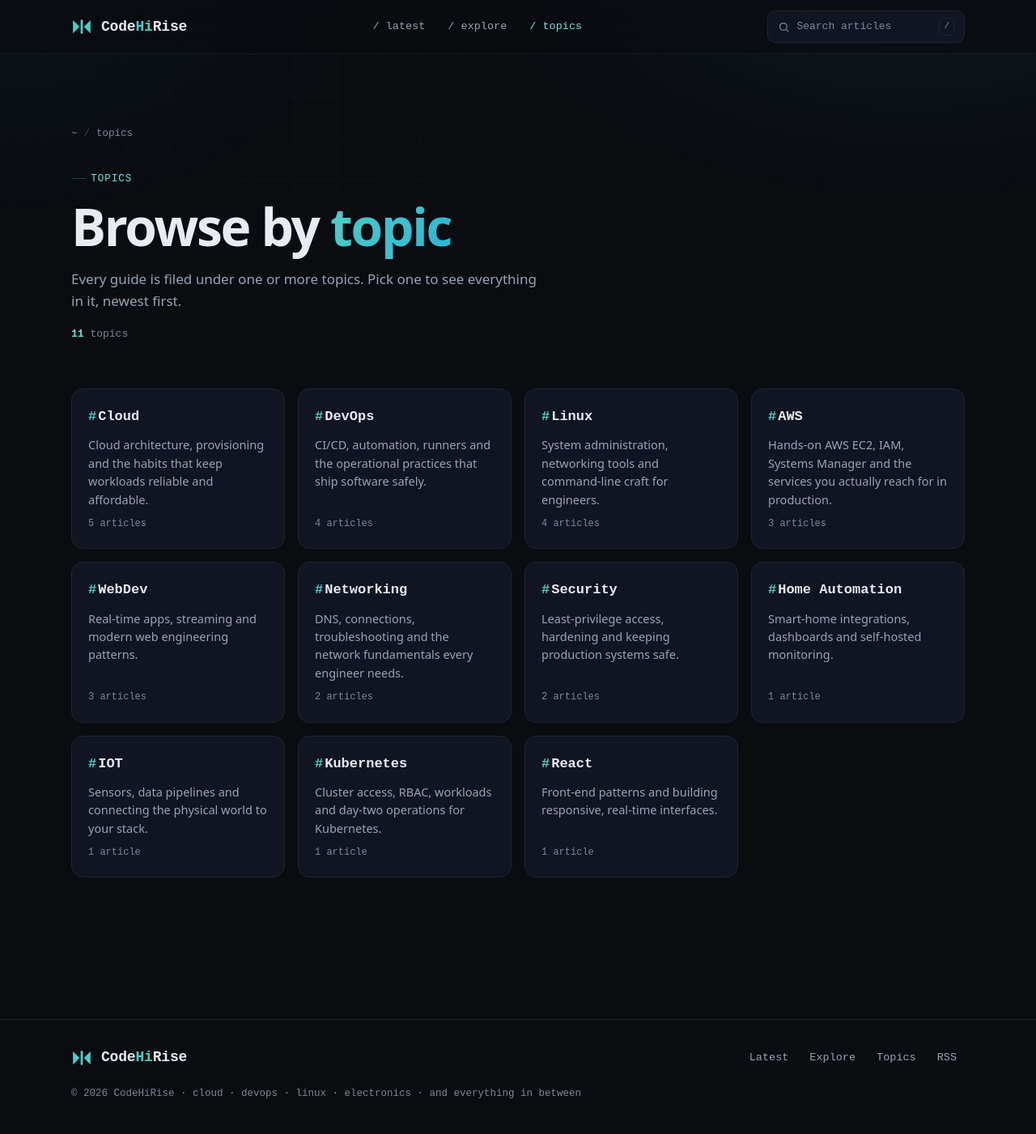
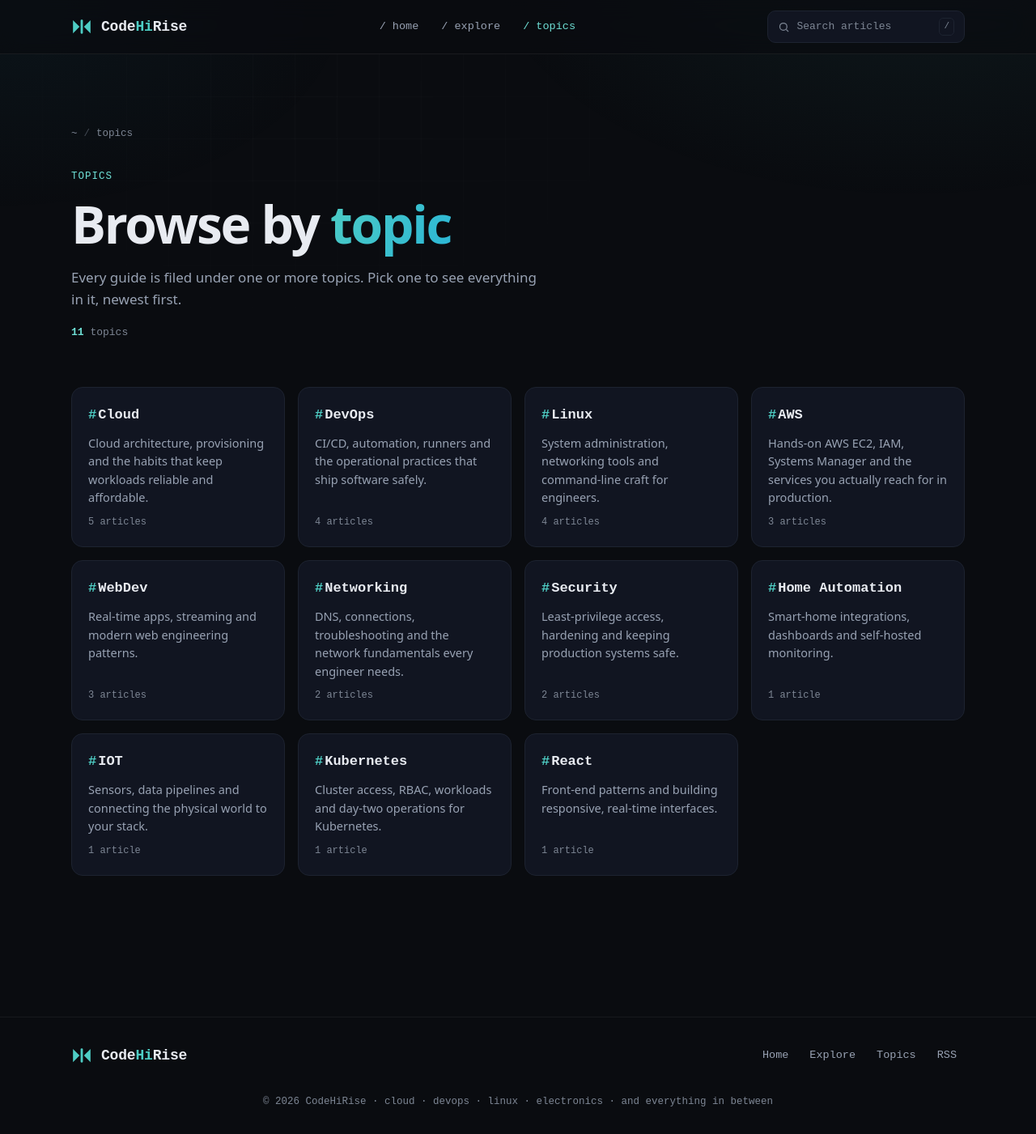
Before and after one commit to RizkyRajitha/itworksonpi, an Astro site: page /topics in a window 1280 px wide. Shown: the whole page at 81% size. Built offline with nearby package versions, Linux system fonts and the light colour scheme; Astro itself is replaced by a stand-in of ours; some packages are replaced by stand-ins of ours; a web font is replaced by a local one.

Commit message:
minor updates

```diff
--- a/src/components/Footer.astro
+++ b/src/components/Footer.astro
@@ -17,11 +17,11 @@ const year = new Date().getFullYear();
       <span class="brand-name">Code<b>Hi</b>Rise</span>
     </a>
     <nav class="footer-links" aria-label="Footer">
-      <a href="/">Latest</a>
+      <a href="/">Home</a>
       <a href="/explore">Explore</a>
       <a href="/topics">Topics</a>
       <a href="/rss.xml" data-umami-event="RSS">RSS</a>
     </nav>
-    <span class="footer-copy">© {year} {SITE_NAME} · {TAGLINE}</span>
   </div>
+  <p class="wrap footer-copy">© {year} {SITE_NAME} · {TAGLINE}</p>
 </footer>
--- a/src/components/Navbar.astro
+++ b/src/components/Navbar.astro
@@ -24,7 +24,7 @@ const active =
     </a>
 
     <nav class="nav-links">
-      <a class:list={["nav-link", { "is-active": active === "home" }]} href="/">/ latest</a>
+      <a class:list={["nav-link", { "is-active": active === "home" }]} href="/">/ home</a>
       <a class:list={["nav-link", { "is-active": active === "explore" }]} href="/explore">/ explore</a>
       <a class:list={["nav-link", { "is-active": active === "topics" }]} href="/topics">/ topics</a>
     </nav>
@@ -55,7 +55,7 @@ const active =
       <input type="text" name="text" placeholder="Search articles" />
     </form>
     <div class="mobile-links">
-      <a class="nav-link" href="/">/ latest</a>
+      <a class="nav-link" href="/">/ home</a>
       <a class="nav-link" href="/explore">/ explore</a>
       <a class="nav-link" href="/topics">/ topics</a>
     </div>
--- a/src/pages/404.astro
+++ b/src/pages/404.astro
@@ -7,7 +7,7 @@ const origin = siteOrigin(Astro.site);
 
 <BaseLayout
   title="Page not found · CodeHiRise"
-  description="This page doesn't exist. Head back to the latest CodeHiRise guides or search the archive."
+  description="This page doesn't exist. Head back to the home or search the archive."
   image={`${origin}/og/index.png`}
   url={`${origin}/404`}
   noindex
@@ -20,11 +20,11 @@ const origin = siteOrigin(Astro.site);
         <span class="accent">$</span> cd: no such page
       </h1>
       <p>
-        The page you're looking for moved or never existed. Try the latest
-        posts, or search the archive.
+        The page you're looking for moved or never existed. Try the home
+        , or search the archive.
       </p>
       <div class="chip-row" style="margin-top:26px;">
-        <a class="tag" href="/">latest</a>
+        <a class="tag" href="/">home</a>
         <a class="tag" href="/explore">explore</a>
         <a class="tag" href="/topics">topics</a>
       </div>
--- a/src/styles/global.css
+++ b/src/styles/global.css
@@ -117,12 +117,12 @@ h1, h2, h3, h4 { margin: 0; line-height: 1.1; letter-spacing: -0.02em; font-weig
   align-items: center;
   gap: 0.5em;
 }
-.kicker::before {
+/* .kicker::before {
   content: "";
   width: 18px;
   height: 1px;
   background: var(--accent-line);
-}
+} */
 
 .mono { font-family: var(--font-mono); }
 .faint { color: var(--text-faint); }
@@ -501,6 +501,8 @@ a.tag:hover::before, button.tag:hover::before, .tag.is-active::before { color: v
   font-family: var(--font-mono);
   font-size: 12.5px;
   color: var(--text-faint);
+  text-align: center;
+  padding-bottom: 30px;
 }
 
 /* page-head decorative grid (category / explore) */
```
